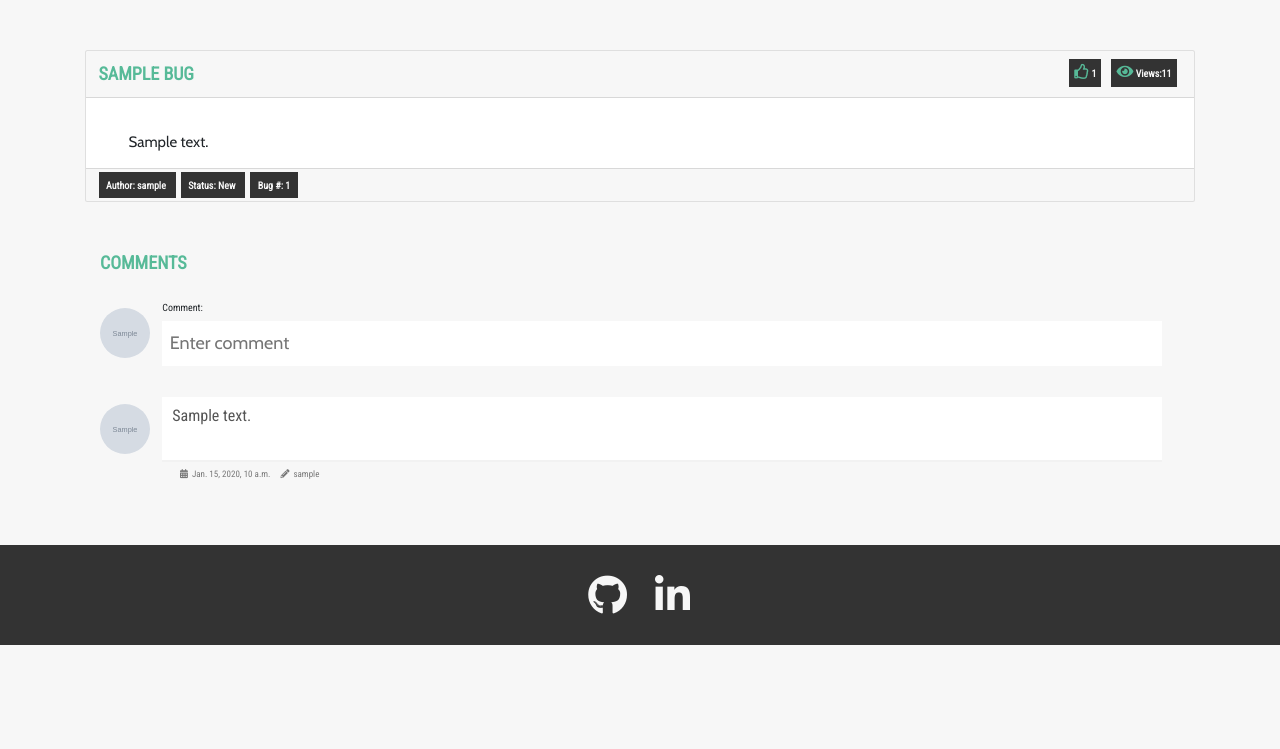
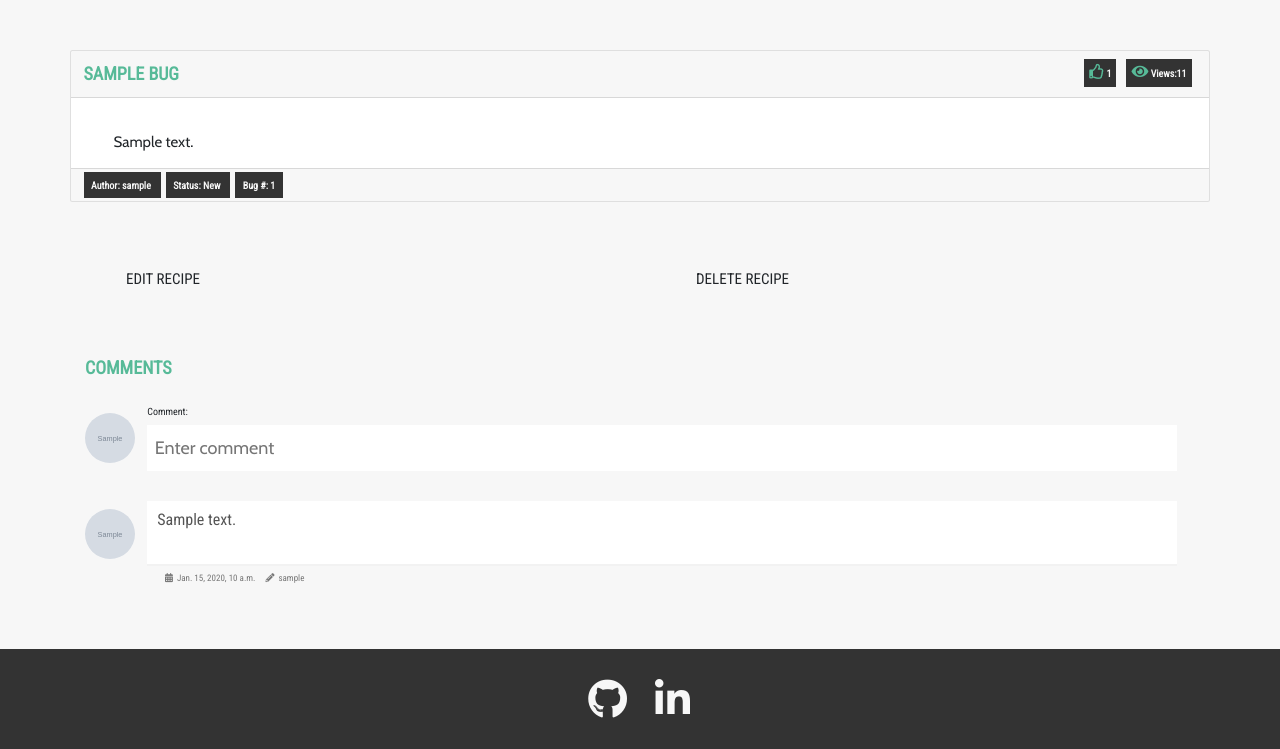
Before and after one commit to andreasdk/fsf-bugtracker, a Django app: page /bugs/1/ in a window 1280 px wide. Shown: the part 400-1149 px from the top of the page. Before the commit the page ends 1045 px from the top, so only its background shows below. Run offline with Django 3.2, Linux system fonts and the light colour scheme; a user stored in the database is signed in; tables that the repository leaves empty hold one stand-in row (values such as "Sample post"); grey boxes marked "Sample" are stand-in pictures; some libraries are stand-ins or nearby versions.

Commit message:
added edit and delete bugs buttons

```diff
--- a/src/bugs/templates/bugs/view_one.html
+++ b/src/bugs/templates/bugs/view_one.html
@@ -1,14 +1,12 @@
 {% extends "base.html" %}
 {% load static %}
-
 {% block nav %} {% include 'includes/navbar.html' %} {% endblock %}
-
 {% block content %}
 
 <div class="hero single-bug-hero">
 </div>
 
-<main class="container u-padding-top-lg u-margin-bottom-medium">
+<main class="container u-padding-top-lg px-0 u-margin-bottom-medium">
     <div class="row">
         <div class="col-12">
             <div class="card">
@@ -49,6 +47,21 @@
         </div>
     </div>
 
+    {% if bug.status != "Closed" %}
+        {% if user.id == bug.author.id %}
+    <div class="row m-auto u-padding-top-lg">
+        <!--Edit Button-->
+        <div class="col-6 m-auto">
+            <a href="{% url 'edit_bug' bug.id %}" class="btn btn-edit" role="button">Edit Recipe</a>
+        </div>
+        <!--Delete Button-->
+        <div class="col-6 m-auto">
+            <a href="{% url 'delete_bug' bug.id %}" class="btn btn-delete" role="button">Delete Recipe</a>
+        </div>
+    </div>
+        {% endif %}
+    {% endif %}
+
     <section class="comment_section container u-padding-top-lg">
         <h2 class="heading-tertiary">
             Comments
@@ -60,8 +73,4 @@
 </main>
 
 {% endblock %}
-
-
-
-
 {% block footer %} {% include 'includes/footer.html' %} {% endblock %}
```
